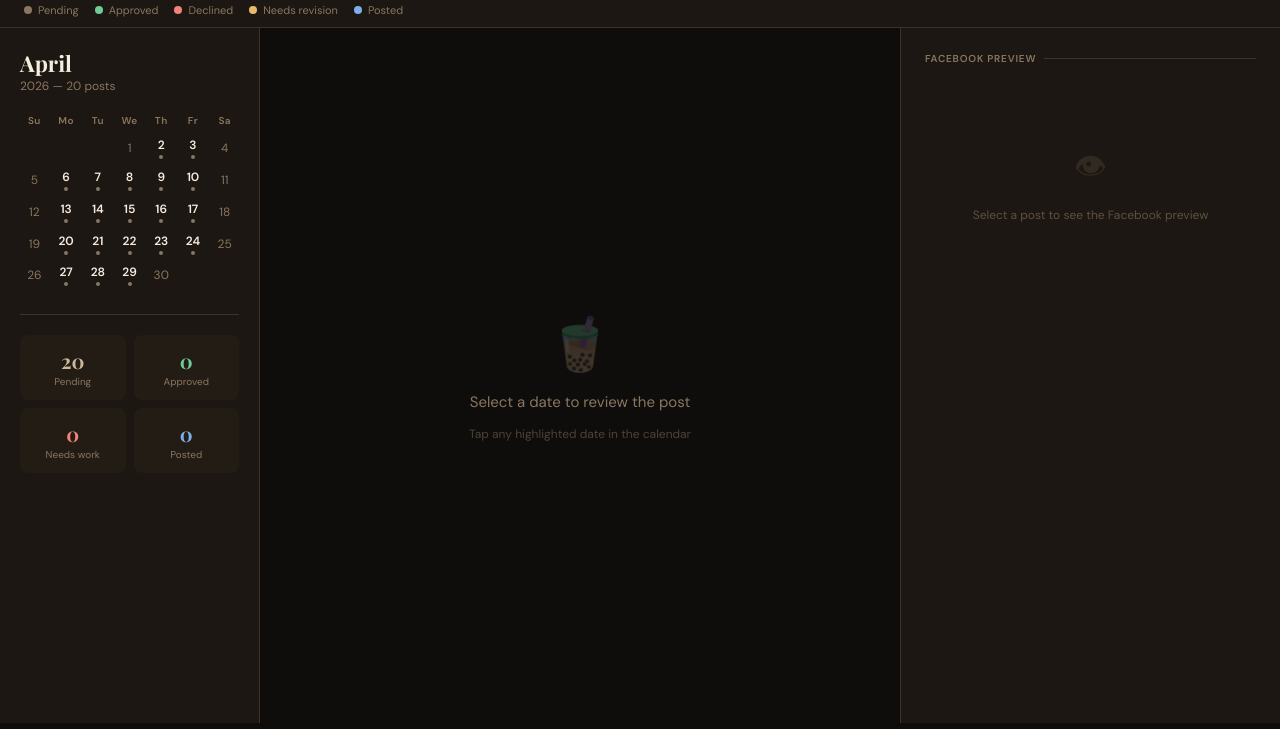
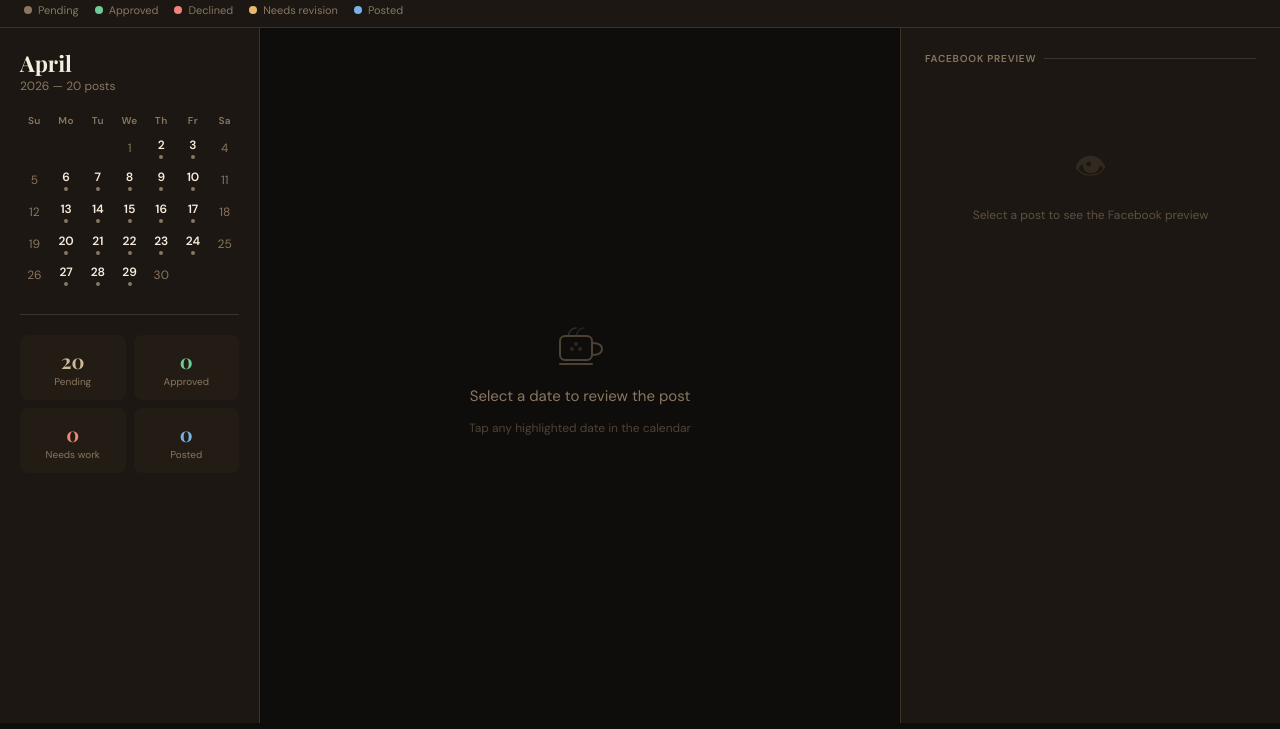
Before and after one commit to project-mindshare/alley-cedar-park, a plain HTML site: page index.html in a window 1280 px wide. Shown: the part 71-800 px from the top of the page. Drawn offline with nearby package versions, Linux system fonts and the light colour scheme.

Commit message:
Update index.html

```diff
--- a/index.html
+++ b/index.html
@@ -73,7 +73,7 @@ body{font-family:'DM Sans',sans-serif;background:var(--ink);color:var(--cream);m
 
 /* EMPTY STATE */
 .empty-state{height:100%;display:flex;flex-direction:column;align-items:center;justify-content:center;color:var(--cream3);gap:14px;text-align:center;padding:2rem}
-.empty-tea{font-size:52px;opacity:.2}
+.empty-tea{opacity:.5;display:flex;align-items:center;justify-content:center}
 .empty-state p{font-size:15px}
 .empty-state small{font-size:12px;opacity:.5}
 
@@ -406,7 +406,18 @@ body{font-family:'DM Sans',sans-serif;background:var(--ink);color:var(--cream);m
   <!-- CENTER: Post detail -->
   <div class="detail-panel" id="detailPanel">
     <div class="empty-state" id="emptyState">
-      <div class="empty-tea">🧋</div>
+      <div class="empty-tea">
+        <svg width="56" height="56" viewBox="0 0 56 56" fill="none" xmlns="http://www.w3.org/2000/svg">
+          <rect x="8" y="20" width="32" height="24" rx="5" stroke="#8a7660" stroke-width="2" fill="none"/>
+          <path d="M40 27 Q50 27 50 33 Q50 39 40 39" stroke="#8a7660" stroke-width="2" fill="none" stroke-linecap="round"/>
+          <line x1="8" y1="48" x2="40" y2="48" stroke="#8a7660" stroke-width="2" stroke-linecap="round"/>
+          <path d="M16 20 Q18 12 24 12" stroke="#8a7660" stroke-width="1.5" fill="none" stroke-linecap="round" opacity="0.6"/>
+          <path d="M24 20 Q26 12 32 12" stroke="#8a7660" stroke-width="1.5" fill="none" stroke-linecap="round" opacity="0.4"/>
+          <circle cx="20" cy="33" r="2" fill="#8a7660" opacity="0.5"/>
+          <circle cx="28" cy="33" r="2" fill="#8a7660" opacity="0.5"/>
+          <circle cx="24" cy="28" r="2" fill="#8a7660" opacity="0.5"/>
+        </svg>
+      </div>
       <p>Select a date to review the post</p>
       <small>Tap any highlighted date in the calendar</small>
     </div>
```
